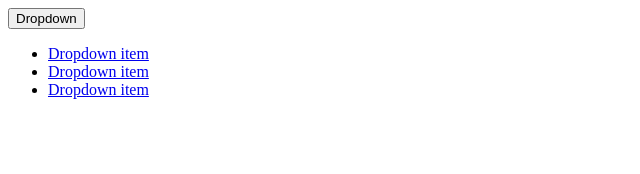
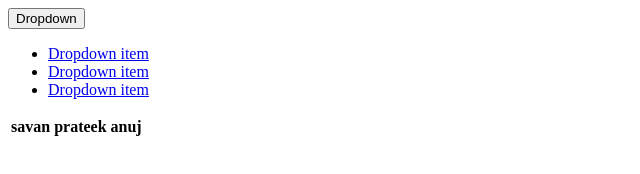
Before and after one commit to savan-jft/Website, a plain HTML site: page index.html in a window 1280 px wide. Shown: the whole page, without its empty margins (0-640 px from the left). Drawn offline with Linux system fonts and the light colour scheme.

Commit message:
created a table

```diff
--- a/index.html
+++ b/index.html
@@ -17,5 +17,13 @@
           <li><a class="dropdown-item" href="#">Dropdown item</a></li>
         </ul>
       </div>
+
+      <table>
+        <tr>
+          <th>savan</th>
+          <th>prateek</th>
+          <th>anuj</th>
+        </tr>
+      </table>
 </body>
 </html>
```
